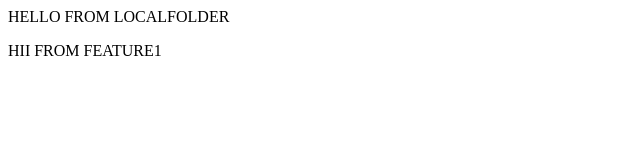
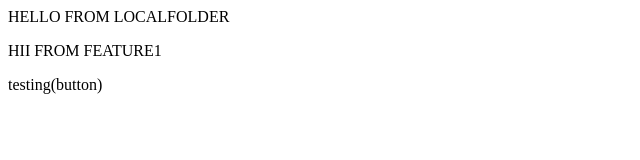
Before and after one commit to vummalreddysnehitha/localfolder, a plain HTML site: page localfoldercreating/index.html in a window 1280 px wide. Shown: the whole page, without its empty margins (0-640 px from the left). Drawn offline with Linux system fonts and the light colour scheme.

```diff
--- a/localfoldercreating/index.html
+++ b/localfoldercreating/index.html
@@ -1,2 +1,3 @@
 <p>HELLO FROM LOCALFOLDER</p>
 <p>HII FROM FEATURE1</p>
+<p>testing(button)</p>
```
